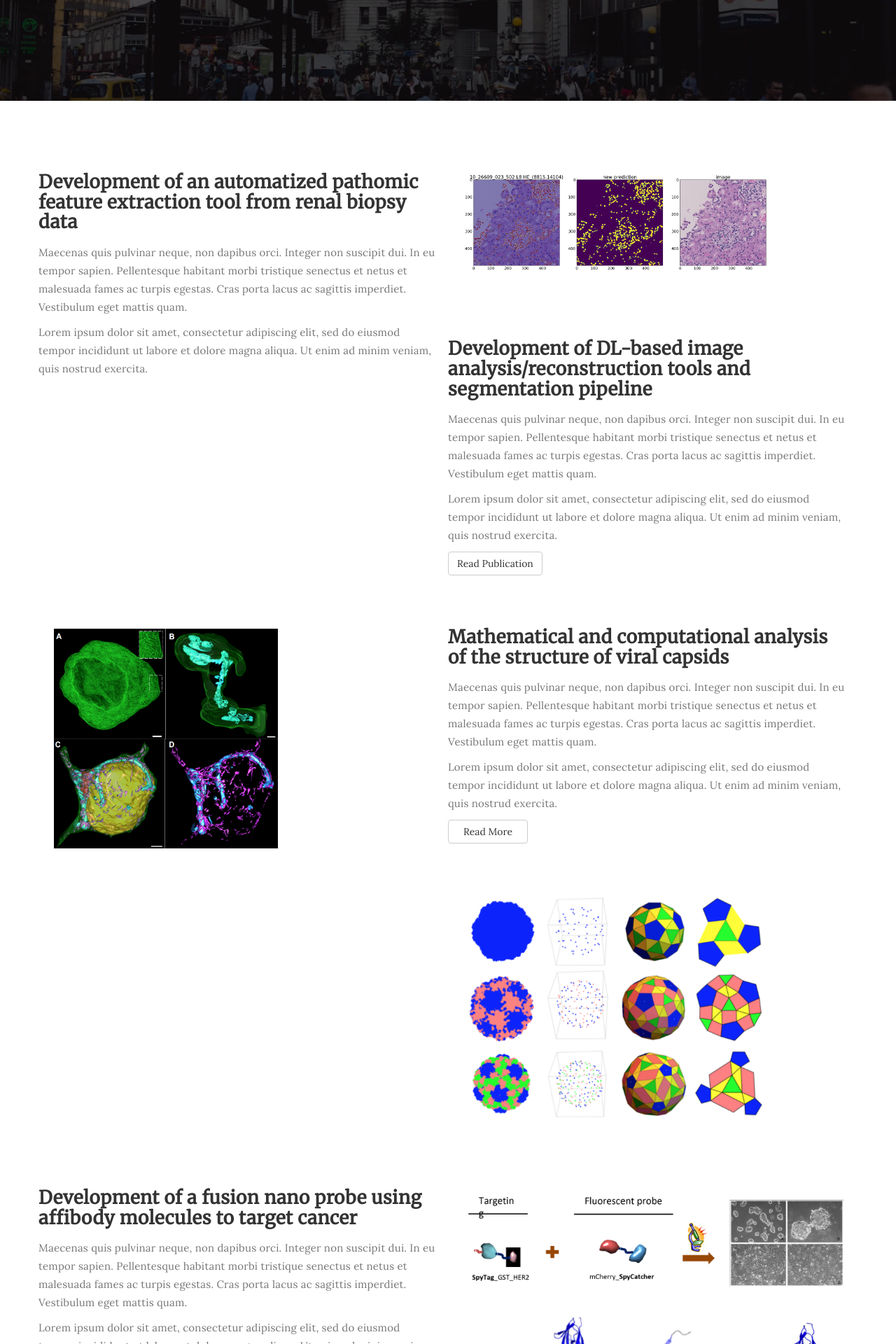
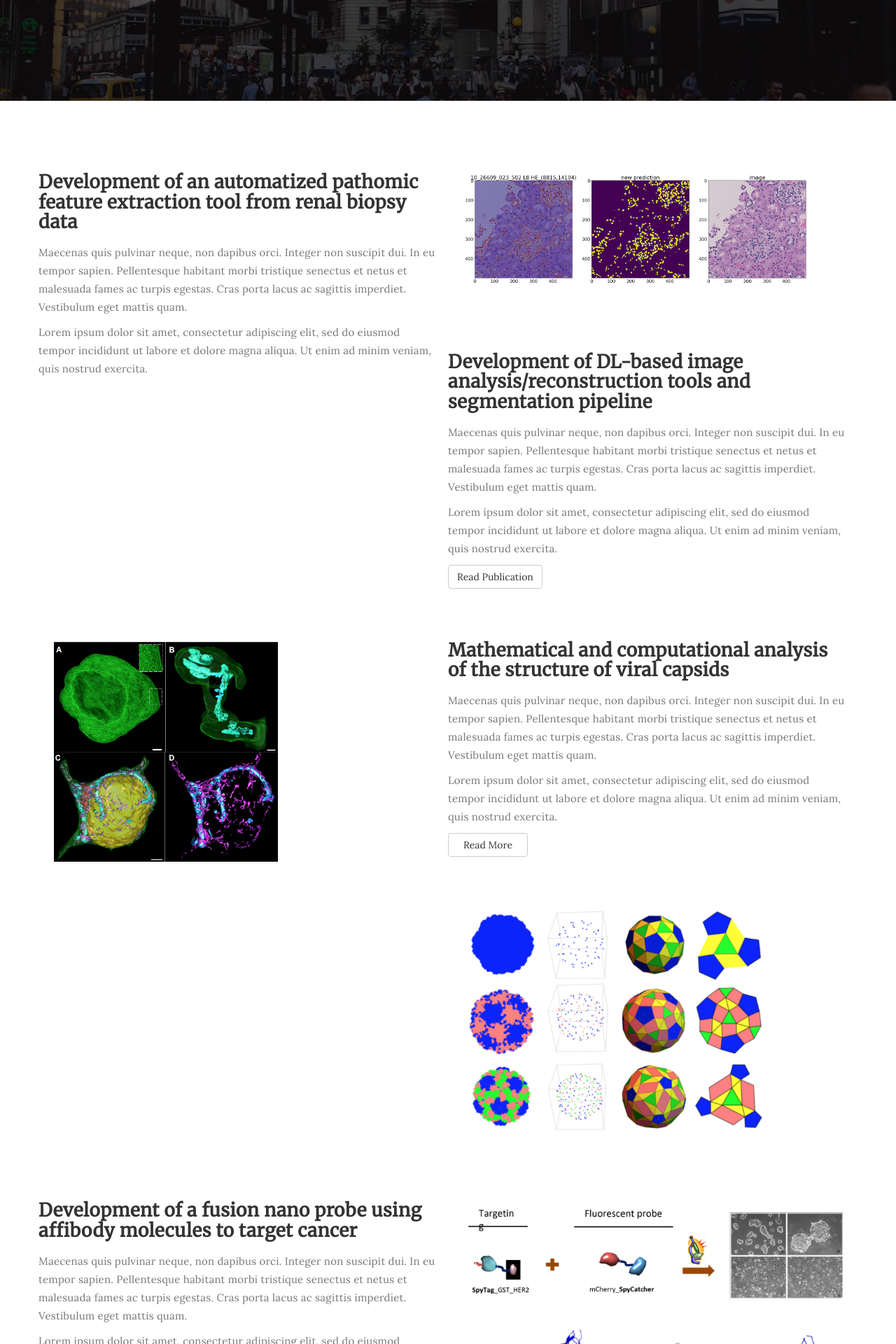
Before and after one commit to rpraka/JihyeonJe.com, a Jekyll site: the page about.html, which Jekyll copies as it is, in a window 1280 px wide. Shown: the part 528-2448 px from the top of the page at 70% size. Built offline with Jekyll 4.4.1, drawn with Linux system fonts in a browser that asks for light colours.

Commit message:
Update about.html

```diff
--- a/about.html
+++ b/about.html
@@ -89,7 +89,7 @@ http://www.tooplate.com/view/2085-neuron
                     </div>
 
                     <div class="col-md-6 col-sm-6">
-                         <img src="images/inflam.png" style="width: 80%; height: 80%"/>
+                         <img src="images/inflam.png" style="width: 90%; height: 100%"/>
                     </div>
 
 
```
